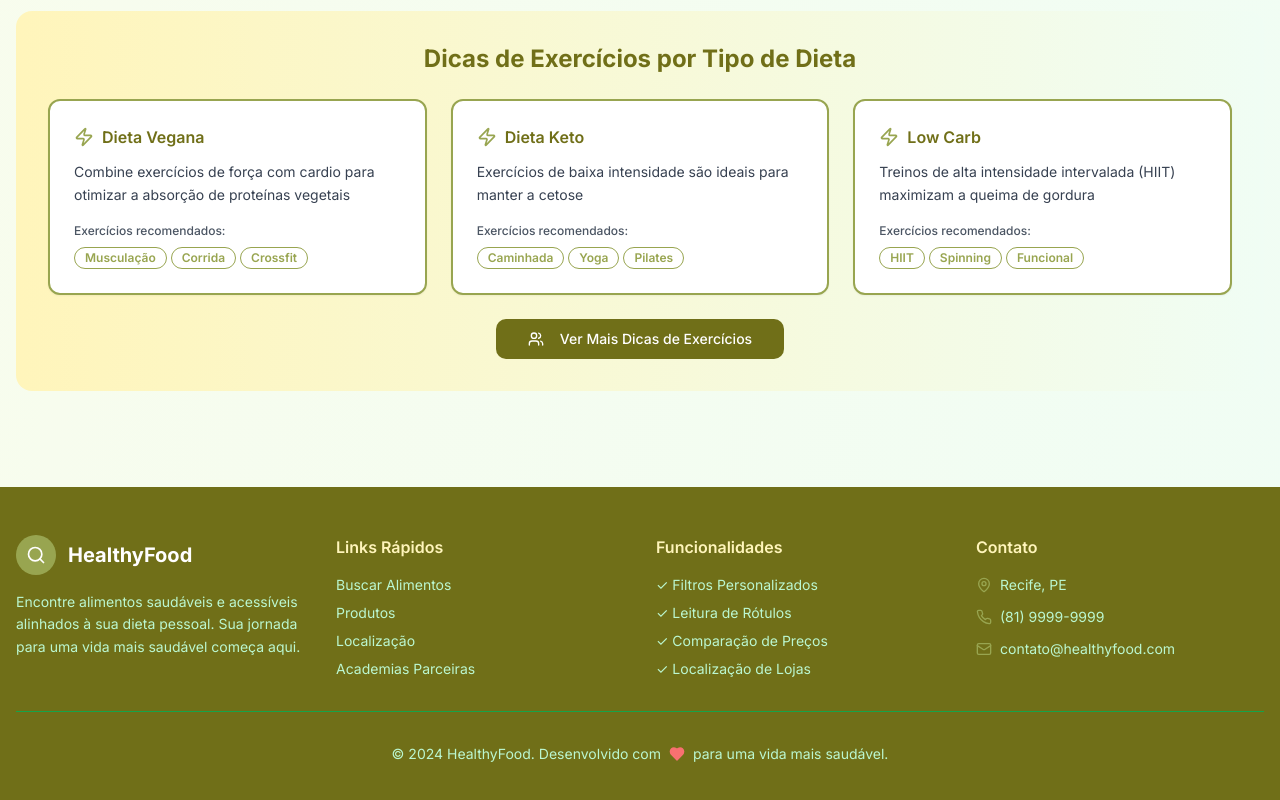
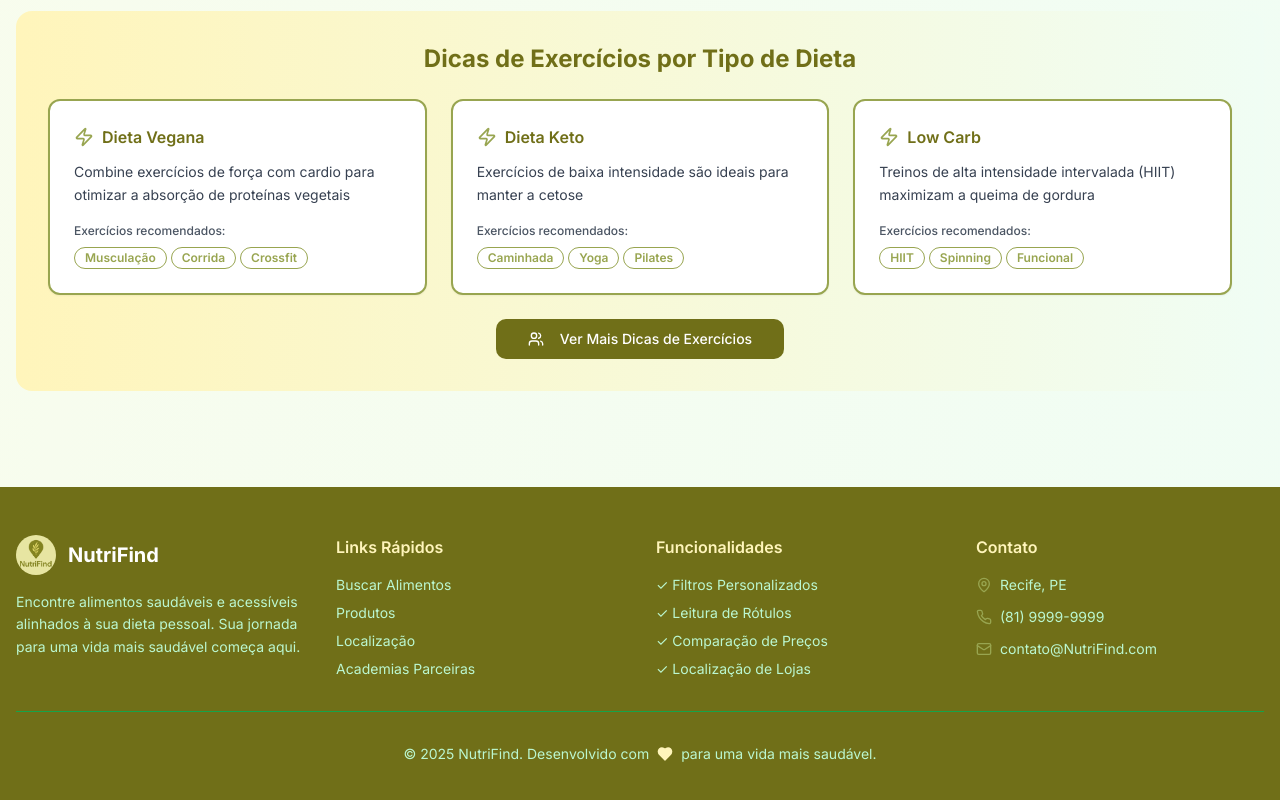
Before and after one commit to jonas261007/nutri-find-smart-eats, a React (Vite) app: page / in a window 1280 px wide. Shown: the part 7823-8623 px from the top of the page. Built offline with nearby package versions, Linux system fonts and the light colour scheme; no server answers.

Commit message:
Path 0.3

```diff
--- a/index.html
+++ b/index.html
@@ -4,17 +4,17 @@
   <head>
     <meta charset="UTF-8" />
     <meta name="viewport" content="width=device-width, initial-scale=1.0" />
-    <title>HealthyFood - Alimentos Saudáveis para Sua Dieta</title>
+    <title>NutriFind - Alimentos Saudáveis para Sua Dieta</title>
     <meta name="description" content="Encontre alimentos saudáveis e acessíveis alinhados à sua dieta pessoal. Filtros personalizados, leitura de rótulos e comparação de preços." />
-    <meta name="author" content="HealthyFood" />
+    <meta name="author" content="NutriFind" />
 
-    <meta property="og:title" content="HealthyFood - Alimentos Saudáveis para Sua Dieta" />
+    <meta property="og:title" content="NutriFind - Alimentos Saudáveis para Sua Dieta" />
     <meta property="og:description" content="Encontre alimentos saudáveis e acessíveis alinhados à sua dieta pessoal. Filtros personalizados, leitura de rótulos e comparação de preços." />
     <meta property="og:type" content="website" />
     <meta property="og:image" content="https://lovable.dev/opengraph-image-p98pqg.png" />
 
     <meta name="twitter:card" content="summary_large_image" />
-    <meta name="twitter:site" content="@healthyfood_app" />
+    <meta name="twitter:site" content="@NutriFind_app" />
     <meta name="twitter:image" content="https://lovable.dev/opengraph-image-p98pqg.png" />
 
     <!-- Google Fonts -->
--- a/src/components/Footer.tsx
+++ b/src/components/Footer.tsx
@@ -10,10 +10,14 @@ const Footer = () => {
           {/* Logo e Descrição */}
           <div className="space-y-4">
             <div className="flex items-center space-x-3">
-              <div className="w-10 h-10 bg-[#98a550] rounded-full flex items-center justify-center">
-                <Search className="w-5 h-5" />
+              <div className="w-10 h-10 bg-[#e7e5a2] rounded-full flex items-center justify-center">
+                <img
+  src="/lovable-uploads/14b59a35-0106-40ae-a73e-592923ab6ccb.png"
+  alt="NutriFind Logo"
+  className="w-10 h-10 md:w-14 md:h-14 object-contain"
+/>
               </div>
-              <h3 className="text-xl font-bold">HealthyFood</h3>
+              <h3 className="text-xl font-bold">NutriFind</h3>
             </div>
             <p className="text-green-200 text-sm leading-relaxed">
               Encontre alimentos saudáveis e acessíveis alinhados à sua dieta pessoal.
@@ -57,7 +61,7 @@ const Footer = () => {
               </div>
               <div className="flex items-center space-x-2">
                 <Mail className="w-4 h-4 text-[#98a550]" />
-                <span className="text-green-200">contato@healthyfood.com</span>
+                <span className="text-green-200">contato@NutriFind.com</span>
               </div>
             </div>
           </div>
@@ -69,8 +73,8 @@ const Footer = () => {
         {/* Copyright */}
         <div className="text-center">
           <p className="text-green-200 text-sm flex items-center justify-center space-x-2">
-            <span>© 2024 HealthyFood. Desenvolvido com</span>
-            <Heart className="w-4 h-4 text-red-400 fill-current" />
+            <span>© 2025 NutriFind. Desenvolvido com</span>
+            <Heart className="w-4 h-4 text-[#fff5bb] fill-current" />
             <span>para uma vida mais saudável.</span>
           </p>
         </div>
```
Also changed, not shown: 1 other file (tests, documents, lock files or other folders).
